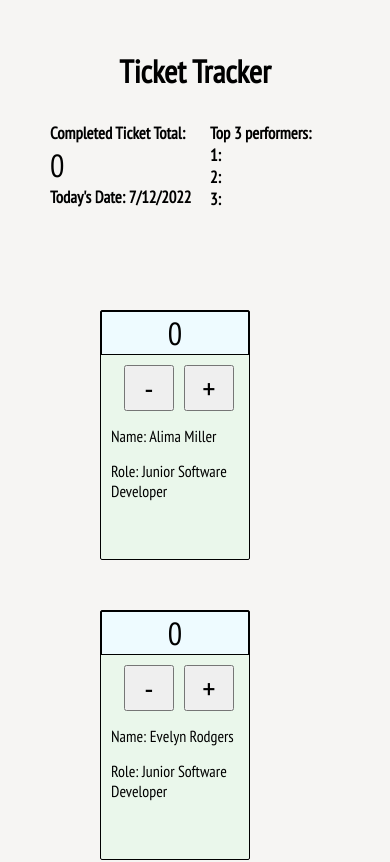
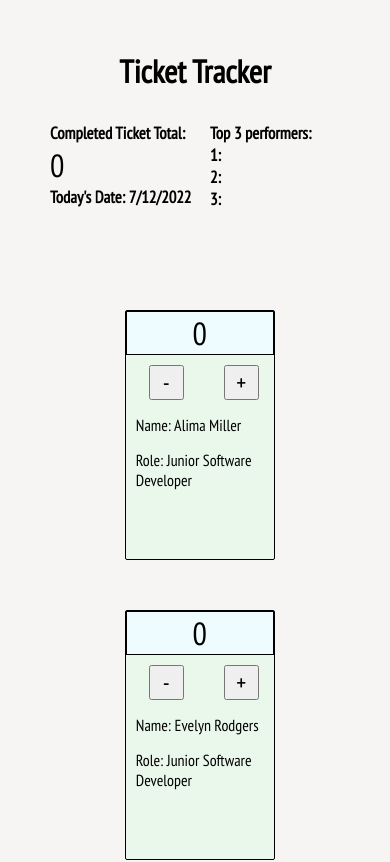
Before and after one commit to chrisbigland/ticket-tracker, a React (Create React App) app: page / in a window 390 px wide. Shown: the top 862 px of the page. Built offline with nearby package versions, Linux system fonts and the light colour scheme.

Commit message:
updated page responsiveness

```diff
--- a/src/App.module.scss
+++ b/src/App.module.scss
@@ -14,7 +14,7 @@
     margin-left: 100px;
     max-width: 100vw;
     display: grid;
-    grid-template-columns: 1fr 1fr 1fr 1fr;
+    grid-template-columns: 1fr 1fr 1fr 1fr 1fr;
     // grid-template-columns: repeat(auto-fill, 270px);
     grid-gap: 50px;
     justify-content: space-between;
@@ -24,6 +24,12 @@
 .totalDateAndTopThree {
 display: flex;
 justify-content: space-between;
+}
+
+@media screen and (max-width: 1235px) {
+    .content {
+        grid-template-columns: 1fr 1fr 1fr 1fr;
+    }
 }
 
 @media screen and (max-width: 1020px) {
@@ -51,6 +57,7 @@ justify-content: space-between;
 @media screen and (max-width: 460px) {
     .content {
         grid-template-columns: 1fr;
+        margin-left: 32vw;
     }
 
     .dateAndTotal {
--- a/src/components/Employee/Employee.module.scss
+++ b/src/components/Employee/Employee.module.scss
@@ -37,3 +37,10 @@
         font-size: 2rem;
         width: 50px;
 }
+
+@media screen and (max-width: 650px) {
+    .btn {
+        font-size: 1.5rem;
+        width: 35px;
+    }
+}
```
